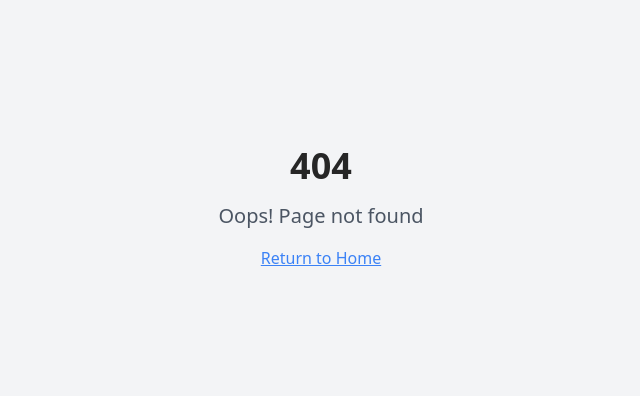
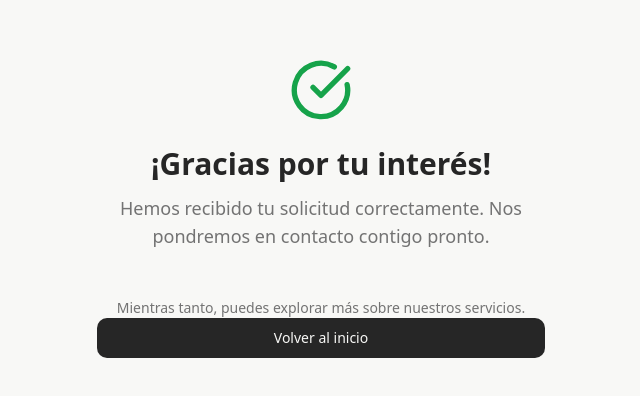
Before and after one commit to Domarez/cv-casas-reformas, a React (Vite) app: page /gracias in a window 1280 px wide. Before the commit this address had no page. Shown: the part 192-588 px from the top of the page, without its empty margins (319-959 px from the left). Built offline with nearby package versions, Linux system fonts and the light colour scheme.

Commit message:
feat: Add thank you page
Add a thank you page without contact information or animations.

```diff
--- a/src/App.tsx
+++ b/src/App.tsx
@@ -5,6 +5,7 @@ import { QueryClient, QueryClientProvider } from "@tanstack/react-query";
 import { BrowserRouter, Routes, Route } from "react-router-dom";
 import Index from "./pages/Index";
 import NotFound from "./pages/NotFound";
+import ThankYou from "./pages/ThankYou";
 
 const queryClient = new QueryClient();
 
@@ -16,6 +17,7 @@ const App = () => (
       <BrowserRouter>
         <Routes>
           <Route path="/" element={<Index />} />
+          <Route path="/gracias" element={<ThankYou />} />
           {/* ADD ALL CUSTOM ROUTES ABOVE THE CATCH-ALL "*" ROUTE */}
           <Route path="*" element={<NotFound />} />
         </Routes>
--- /dev/null
+++ b/src/pages/ThankYou.tsx
@@ -0,0 +1,38 @@
+import { Button } from "@/components/ui/button";
+import { CheckCircle } from "lucide-react";
+import { Link } from "react-router-dom";
+
+const ThankYou = () => {
+  return (
+    <div className="min-h-screen bg-background flex items-center justify-center px-4">
+      <div className="max-w-md w-full text-center space-y-6">
+        <div className="flex justify-center">
+          <CheckCircle className="w-16 h-16 text-green-600" />
+        </div>
+
+        <div className="space-y-3">
+          <h1 className="text-3xl font-bold text-foreground">
+            ¡Gracias por tu interés!
+          </h1>
+          <p className="text-muted-foreground text-lg">
+            Hemos recibido tu solicitud correctamente. Nos pondremos en contacto contigo pronto.
+          </p>
+        </div>
+
+        <div className="space-y-4 pt-6">
+          <p className="text-sm text-muted-foreground">
+            Mientras tanto, puedes explorar más sobre nuestros servicios.
+          </p>
+
+          <Link to="/">
+            <Button className="w-full">
+              Volver al inicio
+            </Button>
+          </Link>
+        </div>
+      </div>
+    </div>
+  );
+};
+
+export default ThankYou;
```
